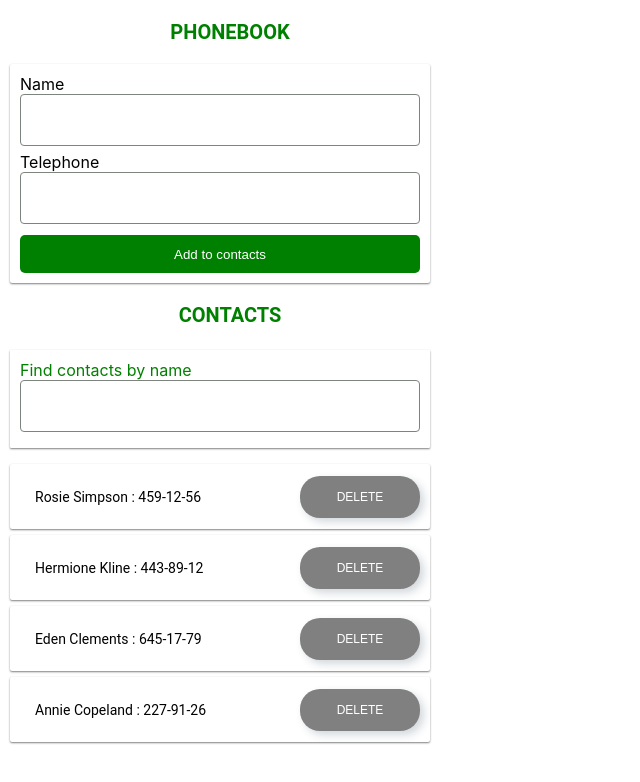
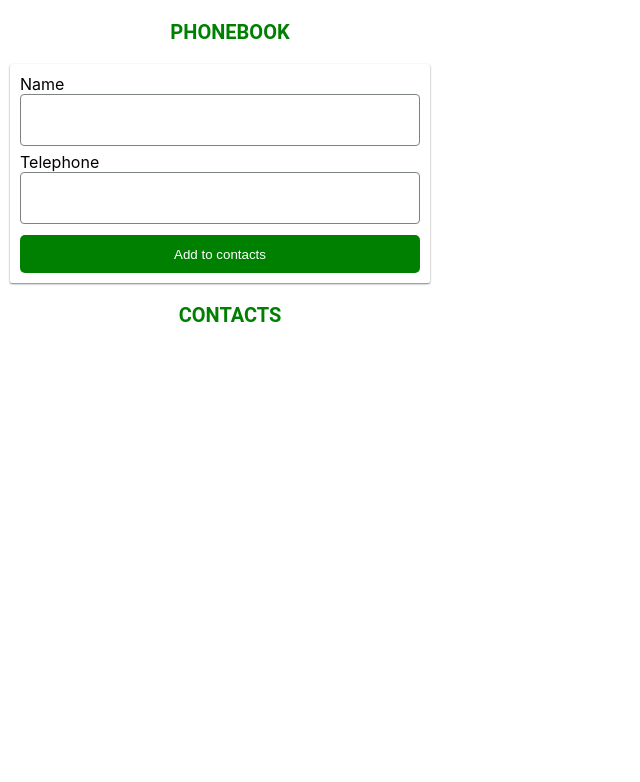
Before and after one commit to JulieJud/goit-react-hw-08-phonebook, a React (Create React App) app: page / in a window 1280 px wide. Shown: the top 782 px of the page, without its empty margins (0-640 px from the left). Built offline with nearby package versions, Linux system fonts and the light colour scheme.

Commit message:
add delete

```diff
--- a/src/components/App/App.js
+++ b/src/components/App/App.js
@@ -24,15 +24,15 @@ export default function App() {
     localStorage.setItem('contacts', JSON.stringify(contacts));
   }, [contacts]);
 
-  const addName = (name, number) => {
-    const condition = contacts.find(
-      contact => contact.name.toLowerCase() === name.toLowerCase(),
-    );
+  // const addName = (name, number) => {
+  //  const condition = contacts.find(
+  //    contact => contact.name.toLowerCase() === name.toLowerCase(),
+  //  );
 
-    if (condition) {
-      alert(`${name} is already in contacts!`);
-      return;
-    }
+  // if (condition) {
+  //   alert(`${name} is already in contacts!`);
+  //   return;
+  // }
 
   // const newContact = {
   //  id: uuidv4(),
@@ -40,7 +40,7 @@ export default function App() {
   //   number,
   //  };
   // setContacts(prevState => [newContact, ...prevState]);
-  };
+  //};
 
   //  const deleteContacts = contactId => {
   // setContacts(prevState =>
@@ -48,28 +48,28 @@ export default function App() {
   //  );
   // };
 
-  const changeFilter = e => {
-    setFilter(e.currentTarget.value);
-  };
+  //const changeFilter = e => {
+  //  setFilter(e.currentTarget.value);
+  //};
 
-  const getVisibleContacts = () => {
-    const normalizedFilter = filter.toLowerCase();
+  // const getVisibleContacts = () => {
+  //  const normalizedFilter = filter.toLowerCase();
 
-    return contacts.filter(contact =>
-      contact.name.toLowerCase().includes(normalizedFilter),
-    );
-  };
+  //  return contacts.filter(contact =>
+  //    contact.name.toLowerCase().includes(normalizedFilter),
+  // );
+  //};
 
-  const visibleContacts = getVisibleContacts();
+  // const visibleContacts = getVisibleContacts();
 
   return (
     <Container>
       <Title>Phonebook</Title>
       <CotactsForm />
       <Title>Contacts</Title>
-      <Filter value={filter} onChange={changeFilter} />
+
       <ContactsList
-        contacts={visibleContacts}
+      //contacts={visibleContacts}
       //onDeleteContacts={deleteContacts}
       />
     </Container>
--- a/src/components/contacts/ContactsList/ContactsList.jsx
+++ b/src/components/contacts/ContactsList/ContactsList.jsx
@@ -1,4 +1,3 @@
-import PropTypes from 'prop-types';
 import { connect } from 'react-redux';
 
 import { Button, List, Name, Item } from './ContactsList.styled';
@@ -16,15 +15,12 @@ const ContactsList = ({ contacts, onDeleteContacts }) => (
   </List>
 );
 
-export default ContactsList;
+const mapStateToProps = state => ({
+  contacts: state.phonebook.items,
+});
 
-ContactsList.propTypes = {
-  contacts: PropTypes.arrayOf(
-    PropTypes.shape({
-      id: PropTypes.string,
-      name: PropTypes.string,
-      number: PropTypes.string,
-    }),
-  ),
-  onRemove: PropTypes.func,
-};
+const mapDispatchToProps = dispatch => ({
+  onDeleteContacts: () => null,
+});
+
+export default connect(mapStateToProps, mapDispatchToProps)(ContactsList);
--- a/src/redux/phonebook/phonebook-actions.js
+++ b/src/redux/phonebook/phonebook-actions.js
@@ -10,9 +10,9 @@ const addName = (name, number) => ({
   },
 });
 
-const deleteContacts = contactId => ({
+const deleteName = contactId => ({
   type: types.DELETE,
   payload: contactId,
 });
 
-export default { addName, deleteContacts };
+export default { addName, deleteName };
--- a/src/redux/phonebook/phonebook-reducer.js
+++ b/src/redux/phonebook/phonebook-reducer.js
@@ -5,8 +5,10 @@ const items = (state = [], { type, payload }) => {
   switch (type) {
     case types.ADD:
       return [...state, payload];
+
     case types.DELETE:
-      return state.filter(contact => contact.id !== payload);
+      return state.filter(({ id }) => id !== payload);
+
     default:
       return state;
   }
```
Lines whose indentation alone changed are shown as unchanged.
